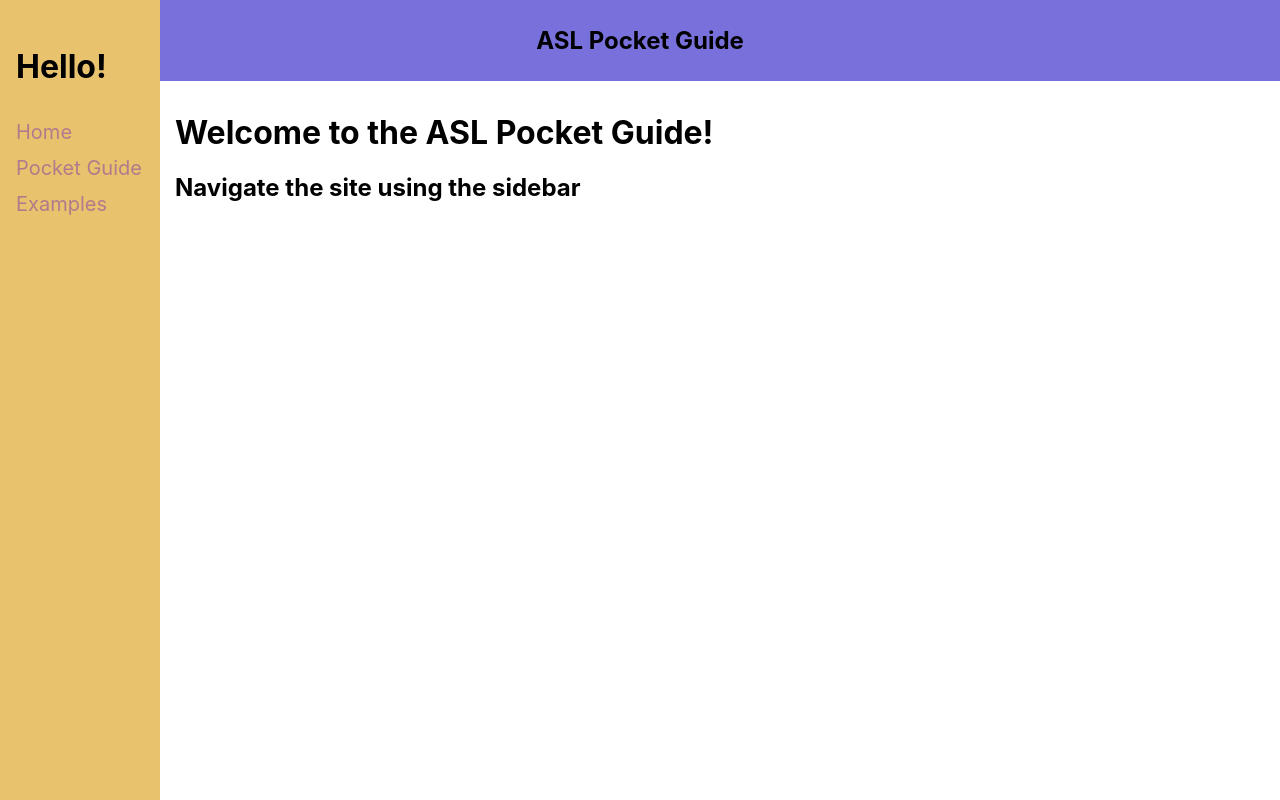
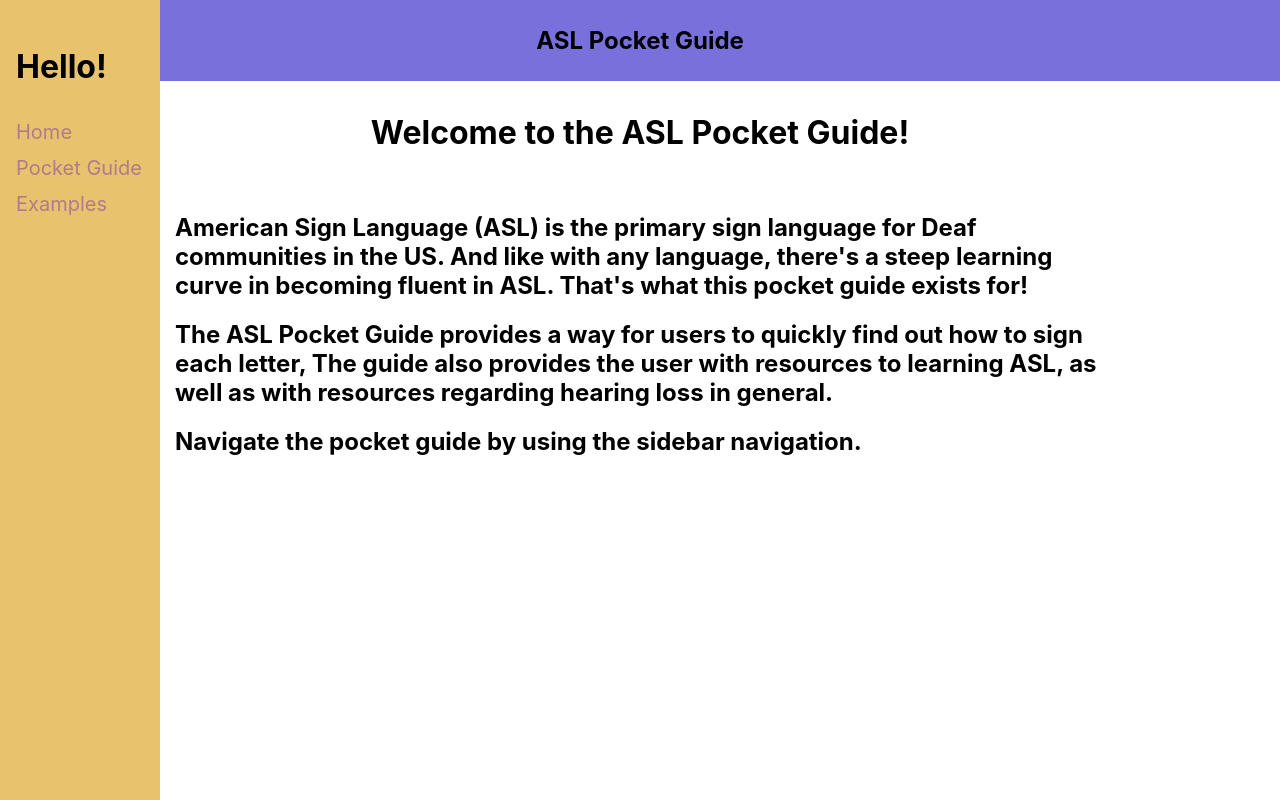
Before and after one commit to mumkymikey/cs456_asl_pocket_guide, a React (Create React App) app: page / in a window 1280 px wide. Built offline with nearby package versions, Linux system fonts and the light colour scheme.

Commit message:
add content to home page

```diff
--- a/src/pages/Home.js
+++ b/src/pages/Home.js
@@ -1,8 +1,20 @@
 function Home() {
   return(
     <div>
-      <h1>Welcome to the ASL Pocket Guide!</h1>
-      <h2>Navigate the site using the sidebar</h2>
+      <h1 style={{ textAlign: 'center' }}>Welcome to the ASL Pocket Guide!</h1><br />
+      <h2>
+        American Sign Language (ASL) is the primary sign language for Deaf communities in the US.
+        And like with any language, there's a steep learning curve in becoming fluent in ASL.
+        That's what this pocket guide exists for!
+      </h2>
+      <h2>
+        The ASL Pocket Guide provides a way for users to quickly find out how to sign each letter,
+        The guide also provides the user with resources to learning ASL, as well as with resources
+        regarding hearing loss in general.
+      </h2>
+      <h2>
+        Navigate the pocket guide by using the sidebar navigation.
+      </h2>
     </div>
   )
 }
```
